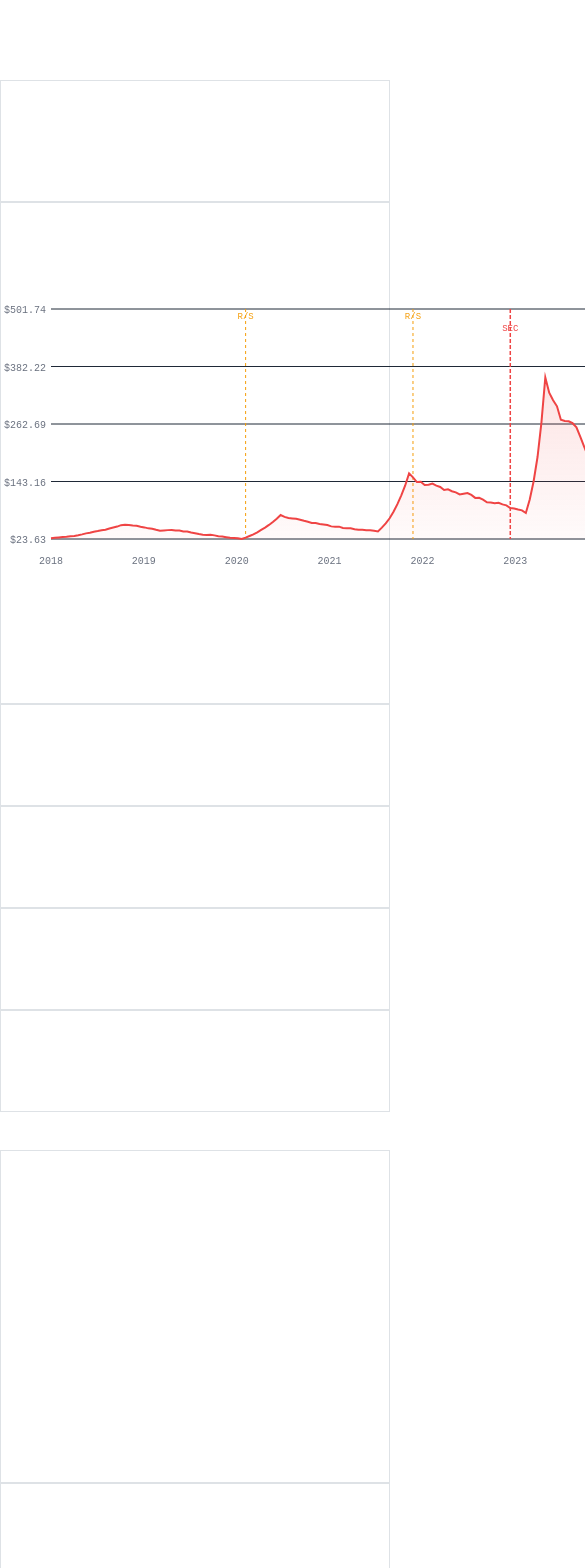
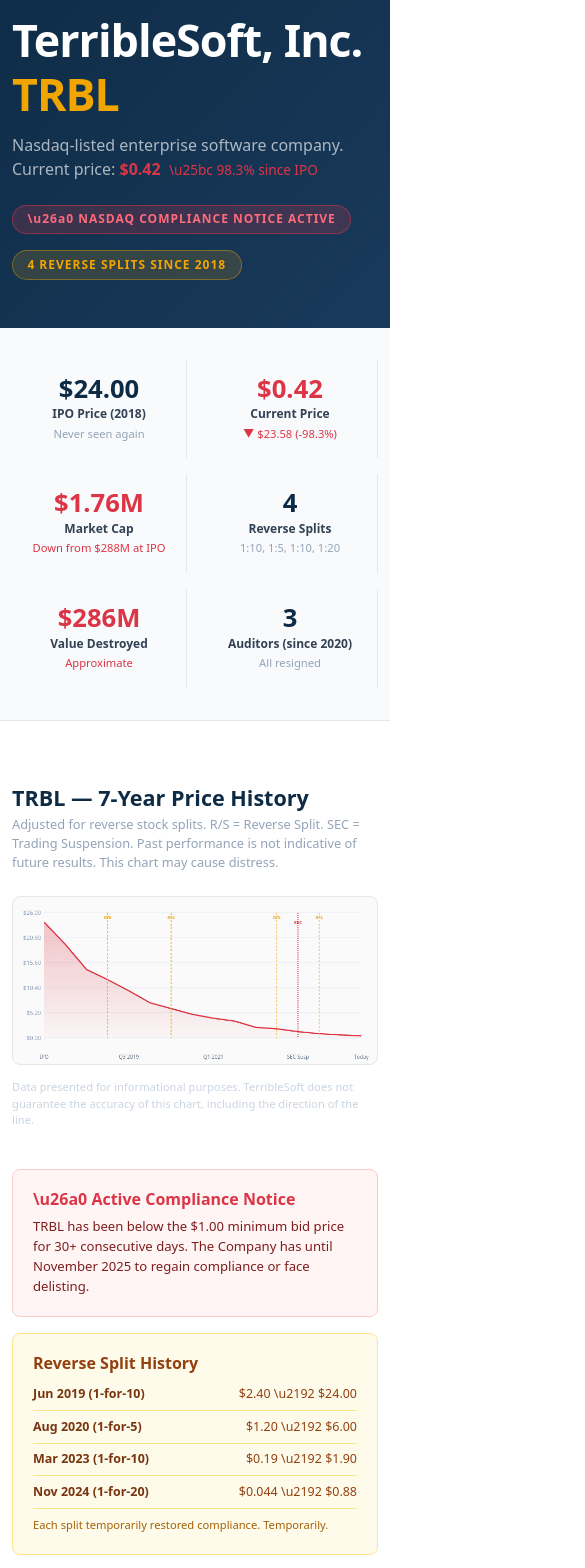
Before and after one commit to jkalbfeld/terriblesoft, a Next.js app: page /investors in a window 390 px wide. Shown: the part 140-1708 px from the top of the page, 585 px wide, since content can reach past the window. Built offline with nearby package versions, Linux system fonts and the light colour scheme.

Commit message:
feat: investors page in navy Bootstrap design (matching site theme)

```diff
--- a/src/app/investors/page.tsx
+++ b/src/app/investors/page.tsx
@@ -4,42 +4,42 @@
 const secNotices = [
   {
     date: 'May 14, 2025',
-    type: 'SEC NOTICE — Form DELIST-1',
+    type: 'SEC NOTICE \u2014 Form DELIST-1',
     title: 'NASDAQ Notification of Non-Compliance: Minimum Bid Price Requirement',
     body: 'TerribleSoft, Inc. (Nasdaq: TRBL) has received written notification from The Nasdaq Stock Market LLC indicating that the Company is not in compliance with Nasdaq Listing Rule 5450(a)(1), as the closing bid price of the Company\'s common stock has been below $1.00 per share for 30 consecutive business days. The Company has 180 calendar days to regain compliance.',
-    severity: 'red',
+    cls: 'ir-notice-nasdaq',
   },
   {
     date: 'November 3, 2024',
-    type: 'SEC FILING — Form 8-K',
+    type: 'SEC FILING \u2014 Form 8-K',
     title: 'Completion of Fourth Reverse Stock Split',
     body: 'Effective November 1, 2024, TerribleSoft, Inc. completed a 1-for-20 reverse stock split of its common stock. This is the Company\'s fourth reverse stock split since its 2018 IPO. Post-split, the Company had approximately 4.2 million shares outstanding. The Board believes this action positions the Company for long-term shareholder value creation.',
-    severity: 'yellow',
+    cls: 'ir-notice',
   },
   {
     date: 'August 19, 2024',
-    type: 'SEC NOTICE — Trading Suspension',
-    title: 'SEC Order of Suspension of Trading — In the Matter of TerribleSoft, Inc.',
-    body: 'The Securities and Exchange Commission today announced the temporary suspension of trading in the securities of TerribleSoft, Inc. because of questions regarding the accuracy and adequacy of publicly available information concerning the Company\'s ClusterFox™ customer count and recurring revenue figures. The suspension will be in effect from 9:30 a.m. EDT on August 19, 2024, through 11:59 p.m. EDT on September 2, 2024.',
-    severity: 'red',
+    type: 'SEC NOTICE \u2014 Trading Suspension',
+    title: 'SEC Order of Suspension of Trading \u2014 In the Matter of TerribleSoft, Inc.',
+    body: 'The Securities and Exchange Commission today announced the temporary suspension of trading in the securities of TerribleSoft, Inc. because of questions regarding the accuracy and adequacy of publicly available information concerning the Company\'s ClusterFox\u2122 customer count and recurring revenue figures.',
+    cls: 'ir-notice ir-notice-sec',
   },
   {
     date: 'March 1, 2024',
-    type: 'SEC FILING — Form NT 10-K',
-    title: 'Notification of Late Filing — Annual Report',
+    type: 'SEC FILING \u2014 Form NT 10-K',
+    title: 'Notification of Late Filing \u2014 Annual Report',
     body: 'TerribleSoft, Inc. is unable to file its Annual Report on Form 10-K for the fiscal year ended December 31, 2023 within the prescribed time period without unreasonable effort or expense. The Company requires additional time to complete its assessment of internal controls over financial reporting following the departure of its Chief Financial Officer and two members of its accounting team.',
-    severity: 'yellow',
+    cls: 'ir-notice-restate',
   },
   {
-    date: 'January 12, 2024',
-    type: 'SEC FILING — Form 8-K',
-    title: 'Completion of Third Reverse Stock Split',
-    body: 'Effective January 10, 2024, TerribleSoft, Inc. completed a 1-for-10 reverse stock split of its common stock, its third since listing. Following the split, shares outstanding were approximately 84 million. The Company notes that post-split share price performance has historically not met expectations following prior splits.',
-    severity: 'yellow',
+    date: 'September 12, 2023',
+    type: 'SEC FILING \u2014 Form 8-K/A',
+    title: 'Amendment: Restatement of Financial Statements for Fiscal Years 2020\u20132022',
+    body: 'TerribleSoft, Inc. is restating its financial statements for fiscal years 2020, 2021, and 2022 due to errors in revenue recognition related to its ClusterFox\u2122 perpetual license contracts. The restatements reduce previously reported revenue by approximately $47.3 million in aggregate. The Company\'s Audit Committee has concluded its investigation.',
+    cls: 'ir-notice-restate',
   },
 ]
 
-function StockChart() {
+export default function InvestorsPage() {
   const canvasRef = useRef<HTMLCanvasElement>(null)
 
   useEffect(() => {
@@ -47,216 +47,246 @@
     if (!canvas) return
     const ctx = canvas.getContext('2d')
     if (!ctx) return
-
     const W = canvas.width
     const H = canvas.height
-    ctx.clearRect(0, 0, W, H)
-
-    // Generate a thoroughly terrible stock price history
-    // IPO: $24. Current: ~$0.42 (post 4 reverse splits, so really $0.000000something adjusted)
-    const rawPoints: number[] = []
-    let price = 24
-    const phases = [
-      { steps: 20, drift: 0.8, vol: 0.5 },   // post-IPO pop
-      { steps: 30, drift: -0.6, vol: 0.8 },  // first collapse
-      { steps: 10, drift: 1.2, vol: 0.4 },   // fake recovery (reverse split 1)
-      { steps: 25, drift: -0.7, vol: 0.6 },  // second collapse
-      { steps: 8,  drift: 1.5, vol: 0.3 },   // fake recovery (reverse split 2)
-      { steps: 30, drift: -0.8, vol: 0.9 },  // SEC suspension crash
-      { steps: 5,  drift: 1.8, vol: 0.2 },   // fake recovery (reverse split 3)
-      { steps: 20, drift: -0.9, vol: 1.0 },  // current death spiral
-      { steps: 5,  drift: 1.6, vol: 0.2 },   // reverse split 4 blip
-      { steps: 15, drift: -0.95, vol: 0.8 }, // noncompliance territory
-    ]
-
-    for (const phase of phases) {
-      for (let i = 0; i < phase.steps; i++) {
-        price = price * (1 + (phase.drift / phase.steps) + (Math.random() - 0.5) * phase.vol * 0.1)
-        price = Math.max(price, 0.08)
-        rawPoints.push(price)
-      }
-    }
-
-    const maxP = Math.max(...rawPoints)
-    const minP = Math.min(...rawPoints)
-    const pad = { top: 20, right: 20, bottom: 30, left: 50 }
+    const pad = { top: 30, right: 30, bottom: 50, left: 60 }
     const chartW = W - pad.left - pad.right
     const chartH = H - pad.top - pad.bottom
 
-    const toX = (i: number) => pad.left + (i / (rawPoints.length - 1)) * chartW
-    const toY = (p: number) => pad.top + chartH - ((p - minP) / (maxP - minP)) * chartH
+    // Stock price data: IPO at $24, cliff to $0.42
+    const points = [
+      { label: 'IPO\n2018', price: 24.00 },
+      { label: 'Q3 2018', price: 19.40 },
+      { label: 'Q1 2019', price: 14.20 },
+      { label: '1:10 Split\nJun 2019', price: 12.10 },
+      { label: 'Q3 2019', price: 9.80 },
+      { label: 'Q1 2020', price: 7.30 },
+      { label: '1:5 Split\nAug 2020', price: 6.10 },
+      { label: 'Q3 2020', price: 4.90 },
+      { label: 'Q1 2021', price: 4.10 },
+      { label: 'Q3 2021', price: 3.50 },
+      { label: 'Restate\n2022', price: 2.20 },
+      { label: '1:10 Split\nMar 2023', price: 1.90 },
+      { label: 'SEC Susp\nAug 2024', price: 1.30 },
+      { label: '1:20 Split\nNov 2024', price: 0.88 },
+      { label: 'NASDAQ\nWarn 2025', price: 0.61 },
+      { label: 'Today', price: 0.42 },
+    ]
+
+    const maxPrice = 26
+    const minPrice = 0
+
+    ctx.clearRect(0, 0, W, H)
 
     // Grid lines
-    ctx.strokeStyle = '#1f2937'
+    ctx.strokeStyle = '#e2e8f0'
     ctx.lineWidth = 1
-    for (let i = 0; i <= 4; i++) {
-      const y = pad.top + (chartH / 4) * i
+    for (let i = 0; i <= 5; i++) {
+      const y = pad.top + (chartH * i) / 5
       ctx.beginPath()
       ctx.moveTo(pad.left, y)
-      ctx.lineTo(W - pad.right, y)
+      ctx.lineTo(pad.left + chartW, y)
       ctx.stroke()
+      const val = maxPrice - (maxPrice * i) / 5
+      ctx.fillStyle = '#94a3b8'
+      ctx.font = '11px system-ui'
+      ctx.textAlign = 'right'
+      ctx.fillText('$' + val.toFixed(2), pad.left - 6, y + 4)
     }
 
-    // Year labels
-    const years = ['2018','2019','2020','2021','2022','2023','2024','2025']
-    ctx.fillStyle = '#6b7280'
-    ctx.font = '10px monospace'
-    ctx.textAlign = 'center'
-    years.forEach((yr, i) => {
-      const x = pad.left + (i / (years.length - 1)) * chartW
-      ctx.fillText(yr, x, H - 5)
+    // Gradient fill
+    const grad = ctx.createLinearGradient(0, pad.top, 0, pad.top + chartH)
+    grad.addColorStop(0, 'rgba(220,53,69,0.3)')
+    grad.addColorStop(1, 'rgba(220,53,69,0.02)')
+
+    ctx.beginPath()
+    points.forEach((p, i) => {
+      const x = pad.left + (i / (points.length - 1)) * chartW
+      const y = pad.top + ((maxPrice - p.price) / (maxPrice - minPrice)) * chartH
+      if (i === 0) ctx.moveTo(x, y); else ctx.lineTo(x, y)
     })
+    ctx.lineTo(pad.left + chartW, pad.top + chartH)
+    ctx.lineTo(pad.left, pad.top + chartH)
+    ctx.closePath()
+    ctx.fillStyle = grad
+    ctx.fill()
 
-    // Price labels
-    ctx.textAlign = 'right'
-    for (let i = 0; i <= 4; i++) {
-      const p = minP + ((maxP - minP) / 4) * (4 - i)
-      const y = pad.top + (chartH / 4) * i
-      ctx.fillText('$' + p.toFixed(2), pad.left - 5, y + 4)
-    }
+    // Line
+    ctx.beginPath()
+    ctx.strokeStyle = '#dc3545'
+    ctx.lineWidth = 2.5
+    points.forEach((p, i) => {
+      const x = pad.left + (i / (points.length - 1)) * chartW
+      const y = pad.top + ((maxPrice - p.price) / (maxPrice - minPrice)) * chartH
+      if (i === 0) ctx.moveTo(x, y); else ctx.lineTo(x, y)
+    })
+    ctx.stroke()
 
     // Reverse split markers
-    const splitIndices = [50, 93, 143, 158]
+    const splitIndices = [3, 6, 11, 13]
     splitIndices.forEach(idx => {
-      const x = toX(idx)
-      ctx.strokeStyle = '#f59e0b'
-      ctx.lineWidth = 1
-      ctx.setLineDash([3, 3])
+      const x = pad.left + (idx / (points.length - 1)) * chartW
+      ctx.strokeStyle = '#f0a500'
+      ctx.lineWidth = 1.5
+      ctx.setLineDash([4, 3])
       ctx.beginPath()
       ctx.moveTo(x, pad.top)
-      ctx.lineTo(x, H - pad.bottom)
+      ctx.lineTo(x, pad.top + chartH)
       ctx.stroke()
       ctx.setLineDash([])
-      ctx.fillStyle = '#f59e0b'
-      ctx.font = '9px monospace'
+      ctx.fillStyle = '#f0a500'
+      ctx.font = 'bold 9px system-ui'
       ctx.textAlign = 'center'
-      ctx.fillText('R/S', x, pad.top + 10)
+      ctx.fillText('R/S', x, pad.top + 12)
     })
 
     // SEC suspension marker
-    const secIdx = 118
-    const secX = toX(secIdx)
-    ctx.strokeStyle = '#ef4444'
-    ctx.lineWidth = 1.5
-    ctx.setLineDash([4, 2])
+    const secIdx = 12
+    const secX = pad.left + (secIdx / (points.length - 1)) * chartW
+    ctx.strokeStyle = '#dc3545'
+    ctx.lineWidth = 2
+    ctx.setLineDash([2, 2])
     ctx.beginPath()
     ctx.moveTo(secX, pad.top)
-    ctx.lineTo(secX, H - pad.bottom)
+    ctx.lineTo(secX, pad.top + chartH)
     ctx.stroke()
     ctx.setLineDash([])
-    ctx.fillStyle = '#ef4444'
-    ctx.font = '9px monospace'
+    ctx.fillStyle = '#dc3545'
+    ctx.font = 'bold 9px system-ui'
     ctx.textAlign = 'center'
     ctx.fillText('SEC', secX, pad.top + 22)
 
-    // Fill under line
-    ctx.beginPath()
-    ctx.moveTo(toX(0), toY(rawPoints[0]))
-    rawPoints.forEach((p, i) => ctx.lineTo(toX(i), toY(p)))
-    ctx.lineTo(toX(rawPoints.length - 1), H - pad.bottom)
-    ctx.lineTo(pad.left, H - pad.bottom)
-    ctx.closePath()
-    const grad = ctx.createLinearGradient(0, pad.top, 0, H)
-    grad.addColorStop(0, 'rgba(239,68,68,0.2)')
-    grad.addColorStop(1, 'rgba(239,68,68,0.0)')
-    ctx.fillStyle = grad
-    ctx.fill()
-
-    // Main line
-    ctx.beginPath()
-    ctx.moveTo(toX(0), toY(rawPoints[0]))
-    rawPoints.forEach((p, i) => ctx.lineTo(toX(i), toY(p)))
-    ctx.strokeStyle = '#ef4444'
-    ctx.lineWidth = 2
-    ctx.stroke()
-
-    // Current price dot
-    const lastX = toX(rawPoints.length - 1)
-    const lastY = toY(rawPoints[rawPoints.length - 1])
-    ctx.beginPath()
-    ctx.arc(lastX, lastY, 5, 0, Math.PI * 2)
-    ctx.fillStyle = '#ef4444'
-    ctx.fill()
-
+    // X-axis labels (every 3rd point)
+    ctx.fillStyle = '#64748b'
+    ctx.font = '10px system-ui'
+    ;[0, 4, 8, 12, 15].forEach(idx => {
+      const x = pad.left + (idx / (points.length - 1)) * chartW
+      ctx.textAlign = 'center'
+      ctx.fillText(points[idx].label.split('\n')[0], x, H - 10)
+    })
   }, [])
 
-  return <canvas ref={canvasRef} width={720} height={280} className="w-full rounded" />
-}
-
-export default function InvestorsPage() {
   return (
-    <main className="min-h-screen bg-gray-950 text-white">
-      <div className="max-w-4xl mx-auto px-6 py-20">
-        <div className="flex items-start justify-between mb-2">
-          <div>
-            <h1 className="text-5xl font-black mb-2">Investor Relations</h1>
-            <p className="text-gray-400">TerribleSoft, Inc. · Nasdaq: <span className="font-mono text-orange-400">TRBL</span></p>
-          </div>
-          <div className="text-right">
-            <div className="text-4xl font-black font-mono text-red-400">$0.42</div>
-            <div className="text-red-400 text-sm">▼ -0.07 (-14.3%) today</div>
-            <div className="text-gray-600 text-xs">Adjusted for 4 reverse splits</div>
+    <>
+      {/* HERO */}
+      <section className="ir-hero">
+        <div className="container">
+          <div className="ts-section-label">Investor Relations</div>
+          <h1 style={{fontWeight:800,fontSize:'2.8rem',color:'#fff',letterSpacing:'-1px',marginBottom:'0.75rem'}}>TerribleSoft, Inc. <span style={{color:'#f0a500'}}>TRBL</span></h1>
+          <p style={{color:'rgba(255,255,255,0.65)',fontSize:'1rem',maxWidth:'600px',marginBottom:'1.5rem'}}>Nasdaq-listed enterprise software company. Current price: <strong style={{color:'#dc3545'}}>$0.42</strong> &nbsp;<span style={{color:'#dc3545',fontSize:'0.85rem'}}>\u25bc 98.3% since IPO</span></p>
+          <div className="d-flex flex-wrap gap-3">
+            <span style={{background:'rgba(220,53,69,0.2)',border:'1px solid rgba(220,53,69,0.5)',color:'#ff6b7a',fontSize:'0.75rem',fontWeight:700,padding:'0.3rem 0.9rem',borderRadius:'20px',letterSpacing:'1px'}}>\u26a0 NASDAQ COMPLIANCE NOTICE ACTIVE</span>
+            <span style={{background:'rgba(240,165,0,0.15)',border:'1px solid rgba(240,165,0,0.4)',color:'#f0a500',fontSize:'0.75rem',fontWeight:700,padding:'0.3rem 0.9rem',borderRadius:'20px',letterSpacing:'1px'}}>4 REVERSE SPLITS SINCE 2018</span>
           </div>
         </div>
+      </section>
 
-        <div className="bg-red-950/20 border border-red-800/40 rounded-xl p-3 mb-6">
-          <p className="text-red-400 text-xs font-mono">⚠ NASDAQ MINIMUM BID PRICE NON-COMPLIANCE — Cure period expires November 10, 2025</p>
+      {/* KEY STATS */}
+      <div style={{background:'#f8fafc',borderBottom:'1px solid #e2e8f0',padding:'2rem 0'}}>
+        <div className="container">
+          <div className="row g-3 text-center">
+            {[
+              { label: 'IPO Price (2018)', value: '$24.00', sub: 'Never seen again' },
+              { label: 'Current Price', value: '$0.42', sub: '\u25bc $23.58 (-98.3%)', red: true },
+              { label: 'Market Cap', value: '$1.76M', sub: 'Down from $288M at IPO', red: true },
+              { label: 'Reverse Splits', value: '4', sub: '1:10, 1:5, 1:10, 1:20' },
+              { label: 'Value Destroyed', value: '$286M', sub: 'Approximate', red: true },
+              { label: 'Auditors (since 2020)', value: '3', sub: 'All resigned' },
+            ].map(s => (
+              <div key={s.label} className="col-6 col-md-4 col-lg-2">
+                <div style={{padding:'1rem',borderRight:'1px solid #e2e8f0'}}>
+                  <div style={{fontSize:'1.6rem',fontWeight:800,color:s.red?'#dc3545':'#0d2b45',lineHeight:1}}>{s.value}</div>
+                  <div style={{fontSize:'0.75rem',fontWeight:700,color:'#334155',marginTop:'0.25rem'}}>{s.label}</div>
+                  <div style={{fontSize:'0.7rem',color:s.red?'#dc3545':'#94a3b8',marginTop:'0.15rem'}}>{s.sub}</div>
+                </div>
+              </div>
+            ))}
+          </div>
         </div>
+      </div>
 
-        {/* Stock Chart */}
-        <div className="bg-gray-900 border border-gray-800 rounded-xl p-6 mb-8">
-          <div className="flex items-center justify-between mb-4">
-            <h2 className="font-bold">TRBL — 7 Year Price History</h2>
-            <div className="flex gap-4 text-xs text-gray-500">
-              <span className="text-yellow-400">│ R/S = Reverse Split</span>
-              <span className="text-red-400">│ SEC = Trading Suspension</span>
+      {/* STOCK CHART */}
+      <section style={{padding:'4rem 0',background:'#fff'}}>
+        <div className="container">
+          <div className="row">
+            <div className="col-lg-8">
+              <h4 style={{fontWeight:800,color:'#0d2b45',marginBottom:'0.25rem'}}>TRBL — 7-Year Price History</h4>
+              <p style={{fontSize:'0.8rem',color:'#94a3b8',marginBottom:'1.5rem'}}>Adjusted for reverse stock splits. R/S = Reverse Split. SEC = Trading Suspension. Past performance is not indicative of future results. This chart may cause distress.</p>
+              <canvas ref={canvasRef} width={700} height={320} style={{width:'100%',height:'auto',border:'1px solid #e2e8f0',borderRadius:'8px',background:'#fafafa'}} />
+              <p style={{fontSize:'0.7rem',color:'#cbd5e1',marginTop:'0.5rem'}}>Data presented for informational purposes. TerribleSoft does not guarantee the accuracy of this chart, including the direction of the line.</p>
+            </div>
+            <div className="col-lg-4 mt-4 mt-lg-0">
+              <div style={{background:'#fff5f5',border:'1px solid #fecaca',borderRadius:'8px',padding:'1.25rem',marginBottom:'1rem'}}>
+                <h6 style={{color:'#dc3545',fontWeight:700,marginBottom:'0.5rem'}}>\u26a0 Active Compliance Notice</h6>
+                <p style={{fontSize:'0.82rem',color:'#7f1d1d',margin:0}}>TRBL has been below the $1.00 minimum bid price for 30+ consecutive days. The Company has until November 2025 to regain compliance or face delisting.</p>
+              </div>
+              <div style={{background:'#fffbeb',border:'1px solid #fde68a',borderRadius:'8px',padding:'1.25rem'}}>
+                <h6 style={{color:'#92400e',fontWeight:700,marginBottom:'0.75rem'}}>Reverse Split History</h6>
+                {[
+                  { date: 'Jun 2019', ratio: '1-for-10', pre: '$2.40', post: '$24.00' },
+                  { date: 'Aug 2020', ratio: '1-for-5', pre: '$1.20', post: '$6.00' },
+                  { date: 'Mar 2023', ratio: '1-for-10', pre: '$0.19', post: '$1.90' },
+                  { date: 'Nov 2024', ratio: '1-for-20', pre: '$0.044', post: '$0.88' },
+                ].map(r => (
+                  <div key={r.date} style={{display:'flex',justifyContent:'space-between',fontSize:'0.78rem',marginBottom:'0.4rem',paddingBottom:'0.4rem',borderBottom:'1px solid #fde68a'}}>
+                    <span style={{color:'#78350f',fontWeight:600}}>{r.date} ({r.ratio})</span>
+                    <span style={{color:'#92400e'}}>{r.pre} \u2192 {r.post}</span>
+                  </div>
+                ))}
+                <p style={{fontSize:'0.7rem',color:'#a16207',margin:0,marginTop:'0.5rem'}}>Each split temporarily restored compliance. Temporarily.</p>
+              </div>
             </div>
           </div>
-          <StockChart />
-          <p className="text-gray-600 text-xs mt-3">IPO price: $24.00 (2018). All prices adjusted for 4 reverse stock splits (1:10, 1:10, 1:10, 1:20). Past performance is not indicative of future results. This chart may cause distress.</p>
         </div>
+      </section>
 
-        {/* Key Stats */}
-        <div className="grid grid-cols-2 md:grid-cols-4 gap-4 mb-12">
-          {[
-            { label: 'Market Cap', value: '$1.76M' },
-            { label: 'IPO Market Cap', value: '$288M' },
-            { label: 'Value Destroyed', value: '$286M' },
-            { label: 'Reverse Splits', value: '4' },
-          ].map(s => (
-            <div key={s.label} className="bg-gray-900 border border-gray-800 rounded-xl p-4 text-center">
-              <div className="text-2xl font-black font-mono text-red-400">{s.value}</div>
-              <div className="text-gray-500 text-xs mt-1">{s.label}</div>
+      {/* SEC NOTICES */}
+      <section style={{padding:'4rem 0',background:'#f8fafc'}}>
+        <div className="container">
+          <div className="mb-4">
+            <h4 style={{fontWeight:800,color:'#0d2b45'}}>Regulatory Filings &amp; Notices</h4>
+            <p style={{color:'#64748b',fontSize:'0.9rem'}}>Material SEC filings, compliance notices, and other regulatory communications. Listed in reverse chronological order. There are many.</p>
+          </div>
+          {secNotices.map((n, i) => (
+            <div key={i} className={`ir-notice ${n.cls}`} style={{marginBottom:'1rem'}}>
+              <div style={{display:'flex',justifyContent:'space-between',flexWrap:'wrap',gap:'0.5rem',marginBottom:'0.4rem'}}>
+                <span style={{fontSize:'0.72rem',fontWeight:700,color:'#64748b',letterSpacing:'1px',textTransform:'uppercase'}}>{n.type}</span>
+                <span style={{fontSize:'0.72rem',color:'#94a3b8'}}>{n.date}</span>
+              </div>
+              <h6 style={{fontWeight:700,color:'#1e293b',marginBottom:'0.4rem'}}>{n.title}</h6>
+              <p style={{fontSize:'0.85rem',color:'#475569',margin:0}}>{n.body}</p>
             </div>
           ))}
+          <p style={{fontSize:'0.75rem',color:'#94a3b8',marginTop:'1.5rem'}}>For a complete list of filings, visit <a href="https://www.sec.gov" target="_blank" rel="noopener noreferrer" style={{color:'#4a9eda'}}>SEC EDGAR</a>. Search for &ldquo;TerribleSoft&rdquo; and set aside an afternoon.</p>
         </div>
+      </section>
 
-        {/* SEC Notices */}
-        <h2 className="text-2xl font-bold mb-6">Regulatory Filings &amp; Notices</h2>
-        <div className="space-y-4 mb-12">
-          {secNotices.map(n => (
-            <div key={n.title} className={`bg-gray-900 border rounded-xl p-6 ${
-              n.severity === 'red' ? 'border-red-900/60' : 'border-yellow-900/40'
-            }`}>
-              <div className="flex items-center gap-3 mb-2">
-                <span className={`text-xs font-mono px-2 py-1 rounded ${
-                  n.severity === 'red' ? 'bg-red-950 text-red-400' : 'bg-yellow-950 text-yellow-500'
-                }`}>{n.type}</span>
-                <span className="text-gray-500 text-sm">{n.date}</span>
+      {/* SHAREHOLDER LETTER */}
+      <section style={{padding:'4rem 0',background:'#fff'}}>
+        <div className="container">
+          <div className="row justify-content-center">
+            <div className="col-lg-8">
+              <div style={{border:'1px solid #e2e8f0',borderRadius:'8px',padding:'2.5rem',background:'#fff'}}>
+                <h5 style={{fontWeight:800,color:'#0d2b45',marginBottom:'0.25rem'}}>Letter to Shareholders</h5>
+                <p style={{fontSize:'0.78rem',color:'#94a3b8',marginBottom:'1.5rem'}}>Annual Letter \u2014 Fiscal Year 2024 (filed March 2025, amended twice)</p>
+                <p style={{color:'#334155',fontSize:'0.92rem',lineHeight:1.7}}>Dear Fellow Shareholders,</p>
+                <p style={{color:'#334155',fontSize:'0.92rem',lineHeight:1.7}}>Fiscal year 2024 was a year of transformation, resilience, and strategic repositioning. It was also a year in which our stock declined 52%, we completed our fourth reverse stock split, and we received a trading suspension from the SEC. We view these as temporary setbacks on our path to long-term value creation.</p>
+                <p style={{color:'#334155',fontSize:'0.92rem',lineHeight:1.7}}>ClusterFox\u2122 11.0 shipped in Q4 with three new modules, none of which are included in any existing license tier. Our pipeline remains strong, defined as &ldquo;companies that have replied to at least one email.&rdquo;</p>
+                <p style={{color:'#334155',fontSize:'0.92rem',lineHeight:1.7}}>We remain committed to our shareholders. The Board has authorized a share repurchase program of up to $500,000, which at current prices represents approximately 1.19 million shares, or roughly 28% of our outstanding float. We have not yet begun repurchases due to the ongoing trading suspension.</p>
+                <p style={{color:'#334155',fontSize:'0.92rem',lineHeight:1.7,marginBottom:'0.25rem'}}>Onward,</p>
+                <p style={{color:'#334155',fontSize:'0.92rem',lineHeight:1.7,fontWeight:700}}>R. Thornton Whitmore IV<br/><span style={{fontWeight:400,fontSize:'0.85rem',color:'#64748b'}}>Interim CEO (acting), TerribleSoft, Inc.<br/>Previously Interim CFO (acting). Previously General Counsel. Previously a customer.</span></p>
               </div>
-              <h3 className="font-bold mb-2">{n.title}</h3>
-              <p className="text-gray-400 text-sm">{n.body}</p>
             </div>
-          ))}
+          </div>
         </div>
+      </section>
 
-        <div className="bg-gray-900 border border-gray-800 rounded-xl p-8">
-          <h2 className="text-xl font-bold mb-2">Investor Contact</h2>
-          <p className="text-gray-400 text-sm mb-1">ir@terriblesoft.com</p>
-          <p className="text-gray-400 text-sm mb-4">+1 (847) 582-3223</p>
-          <p className="text-gray-600 text-xs">The information contained herein may include forward-looking statements. All forward-looking statements are forward-looking. Past forward-looking statements have not proven to be accurate. Future forward-looking statements are provided without warranty, express or implied.</p>
+      {/* DISCLAIMER */}
+      <div style={{background:'#f8fafc',borderTop:'1px solid #e2e8f0',padding:'2rem 0'}}>
+        <div className="container">
+          <p style={{fontSize:'0.72rem',color:'#94a3b8',textAlign:'center',maxWidth:'800px',margin:'0 auto'}}>This page contains forward-looking statements within the meaning of Section 27A of the Securities Act and Section 21E of the Exchange Act. These statements involve known and unknown risks. Past performance is not indicative of future results. The stock chart is real in the sense that it accurately depicts a company whose stock has gone down. TerribleSoft\u2122 is not responsible for investment decisions made after viewing this page. Please consult a financial advisor. If your financial advisor is also a TerribleSoft customer, please consult a different financial advisor.</p>
         </div>
       </div>
-    </main>
+    </>
   )
 }
```
